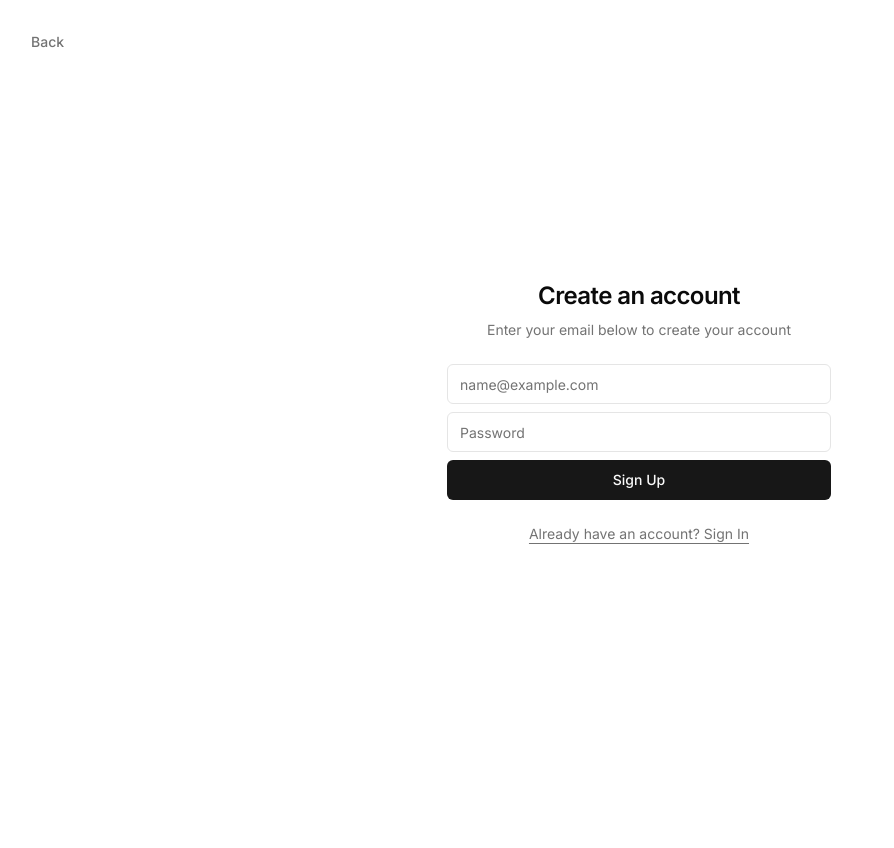
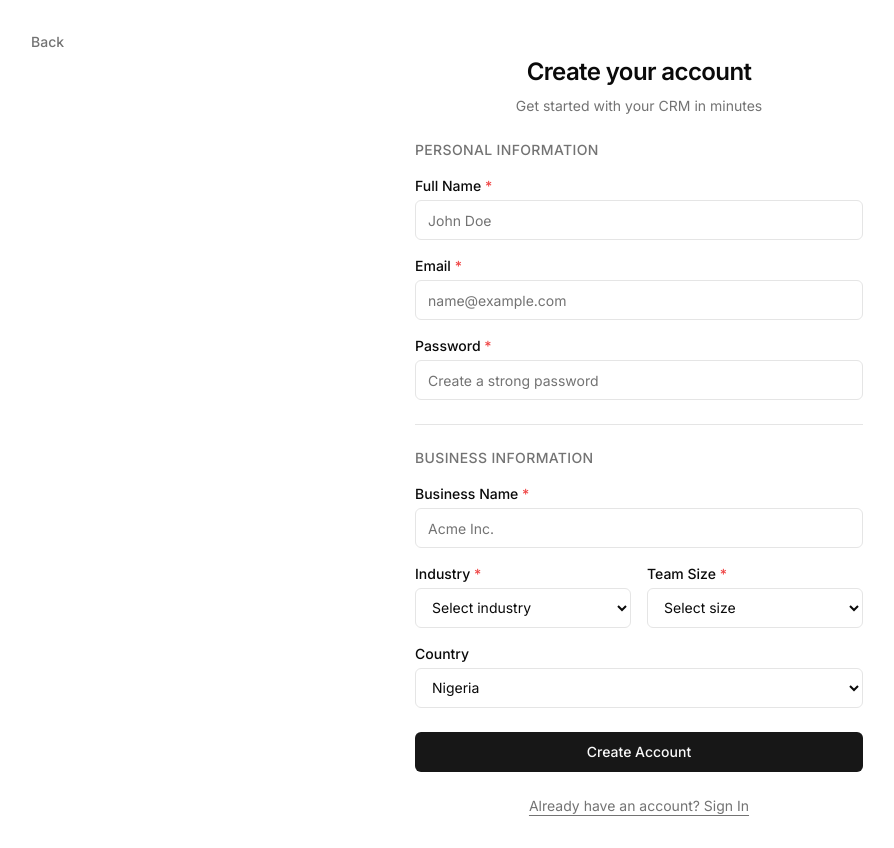
Before and after one commit to inyangwilliampaul1-ctrl/AI-CRM-Sales-Assistant-, a Next.js app: page /register in a window 1280 px wide. Shown: the whole page, without its empty margins (1-895 px from the left). Before the commit the page ends 800 px from the top, so only its background shows below. Built offline with nearby package versions, Linux system fonts and the light colour scheme.

Commit message:
refactor(auth): update signup to use snake_case fields and direct redirect

```diff
--- a/app/(auth)/layout.tsx
+++ b/app/(auth)/layout.tsx
@@ -4,8 +4,8 @@ export default function AuthLayout({
     children: React.ReactNode;
 }) {
     return (
-        <div className="min-h-screen flex flex-col items-center justify-center">
-            <div className="w-full max-w-md space-y-8 px-4 sm:px-6 lg:px-8">
+        <div className="min-h-screen flex flex-col items-center justify-center py-8">
+            <div className="w-full max-w-lg space-y-8 px-4 sm:px-6 lg:px-8">
                 {children}
             </div>
         </div>
--- a/app/(auth)/register/page.tsx
+++ b/app/(auth)/register/page.tsx
@@ -5,33 +5,87 @@ import Link from "next/link";
 import { signup } from "../actions";
 import { useActionState } from "react";
 
-import { ConfirmationDialog } from "@/components/ui/confirmation-dialog";
-import { useRouter } from "next/navigation";
+const INDUSTRIES = [
+    { value: "retail", label: "Retail" },
+    { value: "tech", label: "Tech" },
+    { value: "services", label: "Services" },
+    { value: "education", label: "Education" },
+    { value: "healthcare", label: "Healthcare" },
+    { value: "other", label: "Other" },
+];
+
+const TEAM_SIZES = [
+    { value: "1-5", label: "1–5" },
+    { value: "6-20", label: "6–20" },
+    { value: "21-50", label: "21–50" },
+    { value: "50+", label: "50+" },
+];
+
+const COUNTRIES = [
+    { value: "Nigeria", label: "Nigeria" },
+    { value: "Ghana", label: "Ghana" },
+    { value: "Kenya", label: "Kenya" },
+    { value: "South Africa", label: "South Africa" },
+    { value: "United Kingdom", label: "United Kingdom" },
+    { value: "United States", label: "United States" },
+    { value: "Other", label: "Other" },
+];
+
+const inputClassName = "flex h-10 w-full rounded-md border border-input bg-transparent px-3 py-2 text-sm ring-offset-background file:border-0 file:bg-transparent file:text-sm file:font-medium placeholder:text-muted-foreground focus-visible:outline-none focus-visible:ring-2 focus-visible:ring-ring focus-visible:ring-offset-2 disabled:cursor-not-allowed disabled:opacity-50";
+
+const selectClassName = "flex h-10 w-full rounded-md border border-input bg-background px-3 py-2 text-sm ring-offset-background focus-visible:outline-none focus-visible:ring-2 focus-visible:ring-ring focus-visible:ring-offset-2 disabled:cursor-not-allowed disabled:opacity-50";
 
 export default function RegisterPage() {
     const [state, formAction, isPending] = useActionState(signup, null);
-    const router = useRouter();
 
     return (
-        <div className="flex flex-col space-y-6 text-center">
+        <div className="flex flex-col space-y-6">
             <Link
                 href="/"
                 className="absolute left-4 top-4 md:left-8 md:top-8 text-sm font-medium text-muted-foreground hover:text-primary"
             >
                 Back
             </Link>
+
+            {/* Header */}
             <div className="flex flex-col space-y-2 text-center">
-                <h1 className="text-2xl font-semibold tracking-tight">Create an account</h1>
+                <h1 className="text-2xl font-semibold tracking-tight">
+                    Create your account
+                </h1>
                 <p className="text-sm text-muted-foreground">
-                    Enter your email below to create your account
+                    Get started with your CRM in minutes
                 </p>
             </div>
+
+            {/* Form */}
             <div className="grid gap-6">
                 <form action={formAction}>
-                    <div className="grid gap-2">
-                        <div className="grid gap-1 text-left">
-                            <label className="sr-only" htmlFor="email">
-                                Email
+                    <div className="grid gap-4">
+                        {/* Personal Information Section */}
+                        <div className="space-y-4">
+                            <h3 className="text-sm font-medium text-muted-foreground uppercase tracking-wide">
+                                Personal Information
+                            </h3>
+
+                            {/* Full Name */}
+                            <div className="grid gap-1">
+                                <label htmlFor="full_name" className="text-sm font-medium">
+                                    Full Name <span className="text-red-500">*</span>
+                                </label>
+                                <input
+                                    id="full_name"
+                                    name="full_name"
+                                    placeholder="John Doe"
+                                    type="text"
+                                    required
+                                    className={inputClassName}
+                                />
+                            </div>
+
+                            {/* Email */}
+                            <div className="grid gap-1">
+                                <label htmlFor="email" className="text-sm font-medium">
+                                    Email <span className="text-red-500">*</span>
                                 </label>
                                 <input
                                     id="email"
@@ -42,43 +96,145 @@ export default function RegisterPage() {
                                     autoComplete="email"
                                     autoCorrect="off"
                                     required
-                                className="flex h-10 w-full rounded-md border border-input bg-transparent px-3 py-2 text-sm ring-offset-background file:border-0 file:bg-transparent file:text-sm file:font-medium placeholder:text-muted-foreground focus-visible:outline-none focus-visible:ring-2 focus-visible:ring-ring focus-visible:ring-offset-2 disabled:cursor-not-allowed disabled:opacity-50"
+                                    className={inputClassName}
                                 />
                             </div>
-                        <div className="grid gap-1 text-left">
-                            <label className="sr-only" htmlFor="password">
-                                Password
+
+                            {/* Password */}
+                            <div className="grid gap-1">
+                                <label htmlFor="password" className="text-sm font-medium">
+                                    Password <span className="text-red-500">*</span>
                                 </label>
                                 <input
                                     id="password"
                                     name="password"
-                                placeholder="Password"
+                                    placeholder="Create a strong password"
                                     type="password"
                                     required
-                                className="flex h-10 w-full rounded-md border border-input bg-transparent px-3 py-2 text-sm ring-offset-background file:border-0 file:bg-transparent file:text-sm file:font-medium placeholder:text-muted-foreground focus-visible:outline-none focus-visible:ring-2 focus-visible:ring-ring focus-visible:ring-offset-2 disabled:cursor-not-allowed disabled:opacity-50"
+                                    minLength={6}
+                                    className={inputClassName}
                                 />
                             </div>
+                        </div>
+
+                        {/* Divider */}
+                        <div className="relative my-2">
+                            <div className="absolute inset-0 flex items-center">
+                                <span className="w-full border-t" />
+                            </div>
+                        </div>
+
+                        {/* Business Information Section */}
+                        <div className="space-y-4">
+                            <h3 className="text-sm font-medium text-muted-foreground uppercase tracking-wide">
+                                Business Information
+                            </h3>
+
+                            {/* Business Name */}
+                            <div className="grid gap-1">
+                                <label htmlFor="business_name" className="text-sm font-medium">
+                                    Business Name <span className="text-red-500">*</span>
+                                </label>
+                                <input
+                                    id="business_name"
+                                    name="business_name"
+                                    placeholder="Acme Inc."
+                                    type="text"
+                                    required
+                                    className={inputClassName}
+                                />
+                            </div>
+
+                            {/* Industry & Team Size Row */}
+                            <div className="grid grid-cols-2 gap-4">
+                                {/* Industry */}
+                                <div className="grid gap-1">
+                                    <label htmlFor="industry" className="text-sm font-medium">
+                                        Industry <span className="text-red-500">*</span>
+                                    </label>
+                                    <select
+                                        id="industry"
+                                        name="industry"
+                                        required
+                                        defaultValue=""
+                                        className={selectClassName}
+                                    >
+                                        <option value="" disabled>
+                                            Select industry
+                                        </option>
+                                        {INDUSTRIES.map((industry) => (
+                                            <option key={industry.value} value={industry.value}>
+                                                {industry.label}
+                                            </option>
+                                        ))}
+                                    </select>
+                                </div>
+
+                                {/* Team Size */}
+                                <div className="grid gap-1">
+                                    <label htmlFor="team_size" className="text-sm font-medium">
+                                        Team Size <span className="text-red-500">*</span>
+                                    </label>
+                                    <select
+                                        id="team_size"
+                                        name="team_size"
+                                        required
+                                        defaultValue=""
+                                        className={selectClassName}
+                                    >
+                                        <option value="" disabled>
+                                            Select size
+                                        </option>
+                                        {TEAM_SIZES.map((size) => (
+                                            <option key={size.value} value={size.value}>
+                                                {size.label}
+                                            </option>
+                                        ))}
+                                    </select>
+                                </div>
+                            </div>
+
+                            {/* Country */}
+                            <div className="grid gap-1">
+                                <label htmlFor="country" className="text-sm font-medium">
+                                    Country
+                                </label>
+                                <select
+                                    id="country"
+                                    name="country"
+                                    defaultValue="Nigeria"
+                                    className={selectClassName}
+                                >
+                                    {COUNTRIES.map((country) => (
+                                        <option key={country.value} value={country.value}>
+                                            {country.label}
+                                        </option>
+                                    ))}
+                                </select>
+                            </div>
+                        </div>
+
+                        {/* Error Message */}
                         {state?.error && (
-                            <p className="text-sm text-red-500 font-medium">{state.error}</p>
+                            <p className="text-sm text-red-500 font-medium text-center">
+                                {state.error}
+                            </p>
                         )}
-                        <Button disabled={isPending}>
-                            {isPending ? "Signing Up..." : "Sign Up"}
+
+                        {/* Submit Button */}
+                        <Button disabled={isPending} className="w-full mt-2">
+                            {isPending ? "Creating Account..." : "Create Account"}
                         </Button>
                     </div>
                 </form>
             </div>
+
+            {/* Login Link */}
             <p className="px-8 text-center text-sm text-muted-foreground">
                 <Link href="/login" className="hover:text-brand underline underline-offset-4">
                     Already have an account? Sign In
                 </Link>
             </p>
-            <ConfirmationDialog
-                isOpen={state?.success === true}
-                title="Check your email"
-                message="We've sent you a confirmation link. Please check your email to verify your account before logging in."
-                buttonText="Go to Login"
-                onConfirm={() => router.push("/login")}
-            />
         </div>
     );
 }
--- a/lib/supabase/server.ts
+++ b/lib/supabase/server.ts
@@ -27,3 +27,6 @@ export const createClient = async () => {
         }
     );
 };
+
+// Alias for compatibility
+export const createServerSupabaseClient = createClient;
```
Also changed, not shown: app/(auth)/actions.ts (+45 -20 lines), 1 other file (tests, documents, lock files or other folders). Lines whose indentation alone changed are shown as unchanged.
